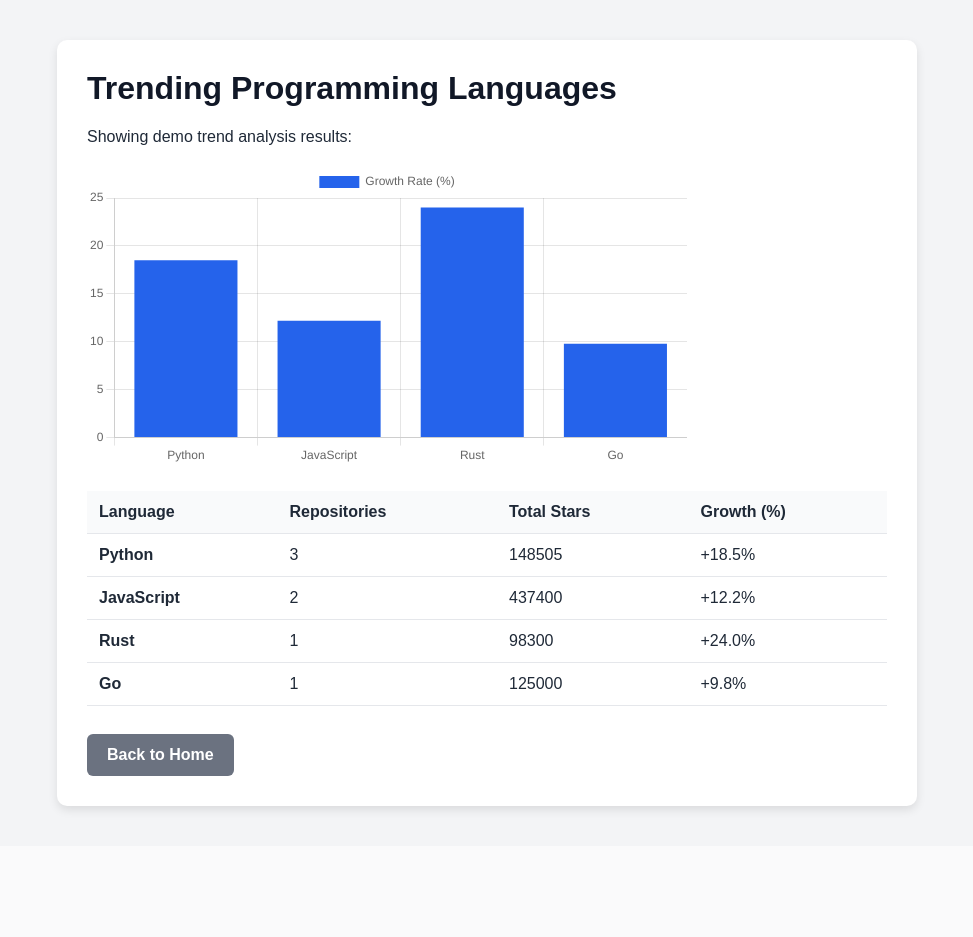
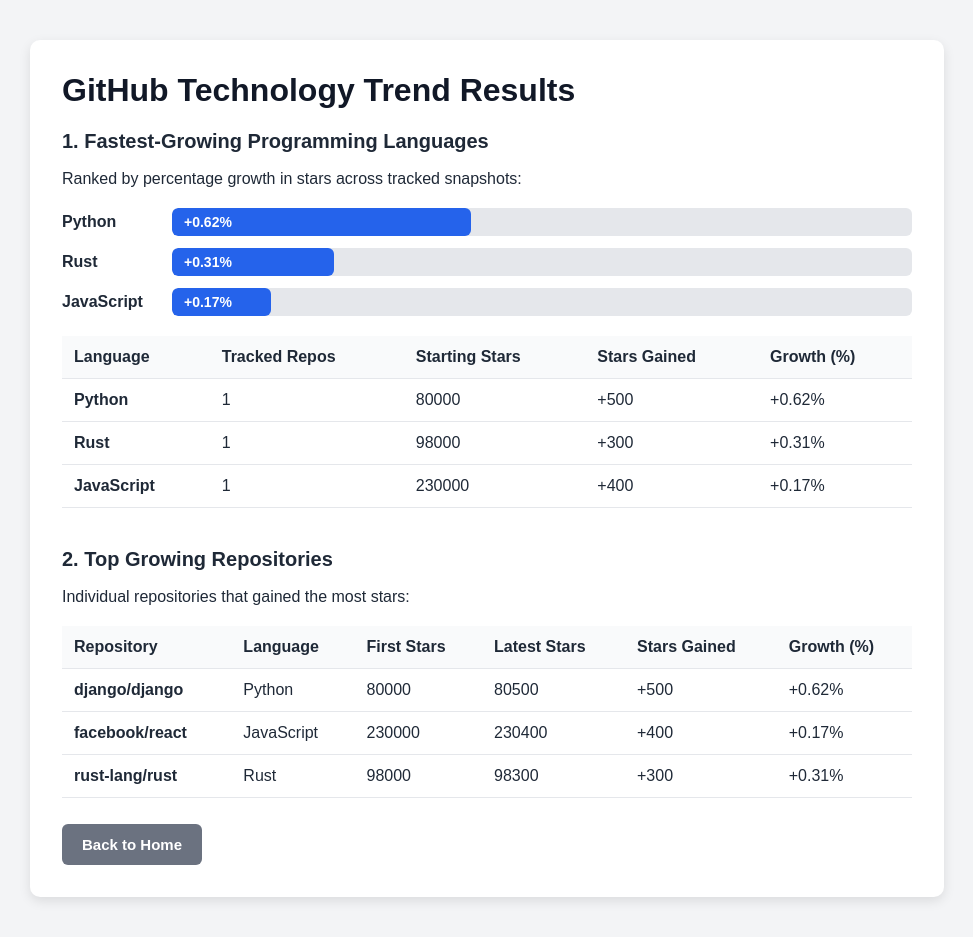
Before and after one commit to shabana7348/trend-identifier, a Flask app: page /results in a window 1280 px wide. Shown: the whole page, without its empty margins (153-1126 px from the left). Before the commit the page ends 813 px from the top, so only its background shows below. Run offline with Flask 3, Linux system fonts and the light colour scheme.

Commit message:
Complete Flask dashboard with trend charts, tables, and tests

```diff
--- a/app/routes.py
+++ b/app/routes.py
@@ -1,13 +1,31 @@
 from pathlib import Path
+import pandas as pd
 from flask import Flask, render_template
 
-# Tell Flask where the 'templates' and 'static' folders live
+from app.data_processing import load_raw_data, clean_data
+from app.analyzer import calculate_language_trends, calculate_repo_trends
+from app.exceptions import DataValidationError, AnalysisError
+
 BASE_DIR = Path(__file__).resolve().parent.parent
+SAMPLE_CSV = BASE_DIR / "tests" / "sample_data" / "raw_sample.csv"
+
 app = Flask(
     __name__,
     template_folder=str(BASE_DIR / "templates"),
     static_folder=str(BASE_DIR / "static"),
 )
+
+
+def get_dashboard_data(csv_path=SAMPLE_CSV):
+    """Run Shabana's cleaning + Nividhini's trend calculations on a CSV file."""
+    raw_rows = load_raw_data(csv_path)
+    cleaned_rows = clean_data(raw_rows)
+    df = pd.DataFrame(cleaned_rows)
+
+    lang_df = calculate_language_trends(df)
+    repo_df = calculate_repo_trends(df, top_n=5)
+
+    return lang_df.to_dict(orient="records"), repo_df.to_dict(orient="records")
 
 
 @app.route("/")
@@ -18,12 +36,19 @@ def index():
 
 @app.route("/results")
 def results():
-    """Results page showing trending languages and charts."""
-    # Fake demo data until Nividhini's analyzer.py is finished
-    demo_trends = [
-        {"language": "Python", "repos": 3, "total_stars": 148505, "growth": 18.5},
-        {"language": "JavaScript", "repos": 2, "total_stars": 437400, "growth": 12.2},
-        {"language": "Rust", "repos": 1, "total_stars": 98300, "growth": 24.0},
-        {"language": "Go", "repos": 1, "total_stars": 125000, "growth": 9.8},
-    ]
-    return render_template("results.html", trends=demo_trends)
+    """Results page showing real language trends and top growing repos."""
+    try:
+        language_trends, repo_trends = get_dashboard_data(SAMPLE_CSV)
+        return render_template(
+            "results.html",
+            language_trends=language_trends,
+            repo_trends=repo_trends,
+            error=None,
+        )
+    except (DataValidationError, AnalysisError) as exc:
+        return render_template(
+            "results.html",
+            language_trends=[],
+            repo_trends=[],
+            error=str(exc),
+        )
--- a/static/style.css
+++ b/static/style.css
@@ -7,17 +7,37 @@ body {
 }
 
 .container {
-    max-width: 800px;
+    max-width: 850px;
     margin: 0 auto;
     background: white;
-    padding: 30px;
+    padding: 32px;
     border-radius: 10px;
-    box-shadow: 0 4px 10px rgba(0, 0, 0, 0.1);
+    box-shadow: 0 4px 12px rgba(0, 0, 0, 0.1);
 }
 
 h1 {
     color: #111827;
     margin-top: 0;
+}
+
+h2 {
+    color: #1f2937;
+    font-size: 20px;
+    margin-top: 0;
+}
+
+.card-section {
+    background-color: #f9fafb;
+    border: 1px solid #e5e7eb;
+    border-radius: 8px;
+    padding: 20px;
+    margin-top: 20px;
+}
+
+.checkbox-group {
+    display: flex;
+    gap: 16px;
+    margin: 12px 0;
 }
 
 .btn {
@@ -26,9 +46,12 @@ h1 {
     color: white;
     padding: 12px 20px;
     text-decoration: none;
+    border: none;
     border-radius: 6px;
+    font-size: 15px;
     font-weight: bold;
-    margin-top: 10px;
+    cursor: pointer;
+    margin-top: 8px;
 }
 
 .btn:hover {
@@ -42,7 +65,7 @@ h1 {
 table {
     width: 100%;
     border-collapse: collapse;
-    margin-top: 25px;
+    margin-top: 20px;
 }
 
 th, td {
@@ -53,9 +76,45 @@ th, td {
 
 th {
     background-color: #f9fafb;
+    font-weight: bold;
 }
 
-.chart-box {
-    margin-top: 20px;
-    max-height: 300px;
+.bar-chart {
+    margin: 20px 0;
 }
+
+.bar-row {
+    display: flex;
+    align-items: center;
+    margin-bottom: 12px;
+}
+
+.bar-label {
+    width: 110px;
+    font-weight: bold;
+}
+
+.bar-track {
+    flex: 1;
+    background-color: #e5e7eb;
+    border-radius: 6px;
+    overflow: hidden;
+}
+
+.bar-fill {
+    background-color: #2563eb;
+    color: white;
+    padding: 6px 12px;
+    font-size: 14px;
+    font-weight: bold;
+    border-radius: 6px;
+    white-space: nowrap;
+}
+
+.error-box {
+    background-color: #fee2e2;
+    color: #991b1b;
+    padding: 15px;
+    border-radius: 6px;
+    margin: 20px 0;
+}
--- a/templates/index.html
+++ b/templates/index.html
@@ -8,8 +8,8 @@
 <body>
     <div class="container">
         <h1>GitHub Technology Trend Identifier</h1>
-        <p>Welcome! This app tracks popular GitHub repositories to discover which programming languages are growing the fastest.</p>
-        <a href="/results" class="btn">View Trending Technologies</a>
+        <p>Track popular GitHub repositories, clean snapshot data, and identify which technologies are growing fastest.</p>
+        <a href="/results" class="btn">View Trend Analysis</a>
     </div>
 </body>
 </html>
--- a/templates/results.html
+++ b/templates/results.html
@@ -7,55 +7,86 @@
 </head>
 <body>
     <div class="container">
-        <h1>Trending Programming Languages</h1>
-        <p>Showing demo trend analysis results:</p>
+        <h1>GitHub Technology Trend Results</h1>
 
-        <div class="chart-box">
-            <canvas id="trendChart"></canvas>
+        {% if error %}
+            <div class="error-box">
+                <strong>Error:</strong> {{ error }}
+            </div>
+        {% else %}
+            <h2>1. Fastest-Growing Programming Languages</h2>
+            <p>Ranked by percentage growth in stars across tracked snapshots:</p>
+
+            <!-- Built-in Bar Chart -->
+            <div class="bar-chart">
+                {% for item in language_trends %}
+                <div class="bar-row">
+                    <span class="bar-label">{{ item.language }}</span>
+                    <div class="bar-track">
+                        <div class="bar-fill" style="width: {{ [item.growth_percent * 60, 100] | min }}%;">
+                            +{{ item.growth_percent }}%
+                        </div>
+                    </div>
+                </div>
+                {% endfor %}
             </div>
 
+            <!-- Language Trends Table -->
             <table>
                 <thead>
                     <tr>
                         <th>Language</th>
-                    <th>Repositories</th>
-                    <th>Total Stars</th>
+                        <th>Tracked Repos</th>
+                        <th>Starting Stars</th>
+                        <th>Stars Gained</th>
                         <th>Growth (%)</th>
                     </tr>
                 </thead>
                 <tbody>
-                {% for item in trends %}
+                    {% for item in language_trends %}
                     <tr>
                         <td><strong>{{ item.language }}</strong></td>
                         <td>{{ item.repos }}</td>
-                    <td>{{ item.total_stars }}</td>
-                    <td>+{{ item.growth }}%</td>
+                        <td>{{ item.starting_stars }}</td>
+                        <td>+{{ item.growth }}</td>
+                        <td>+{{ item.growth_percent }}%</td>
                     </tr>
                     {% endfor %}
                 </tbody>
             </table>
 
+            <h2 style="margin-top: 40px;">2. Top Growing Repositories</h2>
+            <p>Individual repositories that gained the most stars:</p>
+
+            <!-- Top Repositories Table -->
+            <table>
+                <thead>
+                    <tr>
+                        <th>Repository</th>
+                        <th>Language</th>
+                        <th>First Stars</th>
+                        <th>Latest Stars</th>
+                        <th>Stars Gained</th>
+                        <th>Growth (%)</th>
+                    </tr>
+                </thead>
+                <tbody>
+                    {% for repo in repo_trends %}
+                    <tr>
+                        <td><strong>{{ repo.repo_name }}</strong></td>
+                        <td>{{ repo.language }}</td>
+                        <td>{{ repo.first_stars }}</td>
+                        <td>{{ repo.last_stars }}</td>
+                        <td>+{{ repo.growth }}</td>
+                        <td>+{{ repo.growth_percent }}%</td>
+                    </tr>
+                    {% endfor %}
+                </tbody>
+            </table>
+        {% endif %}
+
         <br>
         <a href="/" class="btn secondary">Back to Home</a>
     </div>
-
-    <script src="https://cdn.jsdelivr.net/npm/chart.js"></script>
-    <script>
-        const trendsData = {{ trends | tojson }};
-        const labels = trendsData.map(item => item.language);
-        const growthData = trendsData.map(item => item.growth);
-
-        new Chart(document.getElementById('trendChart'), {
-            type: 'bar',
-            data: {
-                labels: labels,
-                datasets: [{
-                    label: 'Growth Rate (%)',
-                    data: growthData,
-                    backgroundColor: '#2563eb'
-                }]
-            }
-        });
-    </script>
 </body>
 </html>
```
Also changed, not shown: tests/test_routes.py (added, +36 -0 lines). Lines whose indentation alone changed are shown as unchanged.
